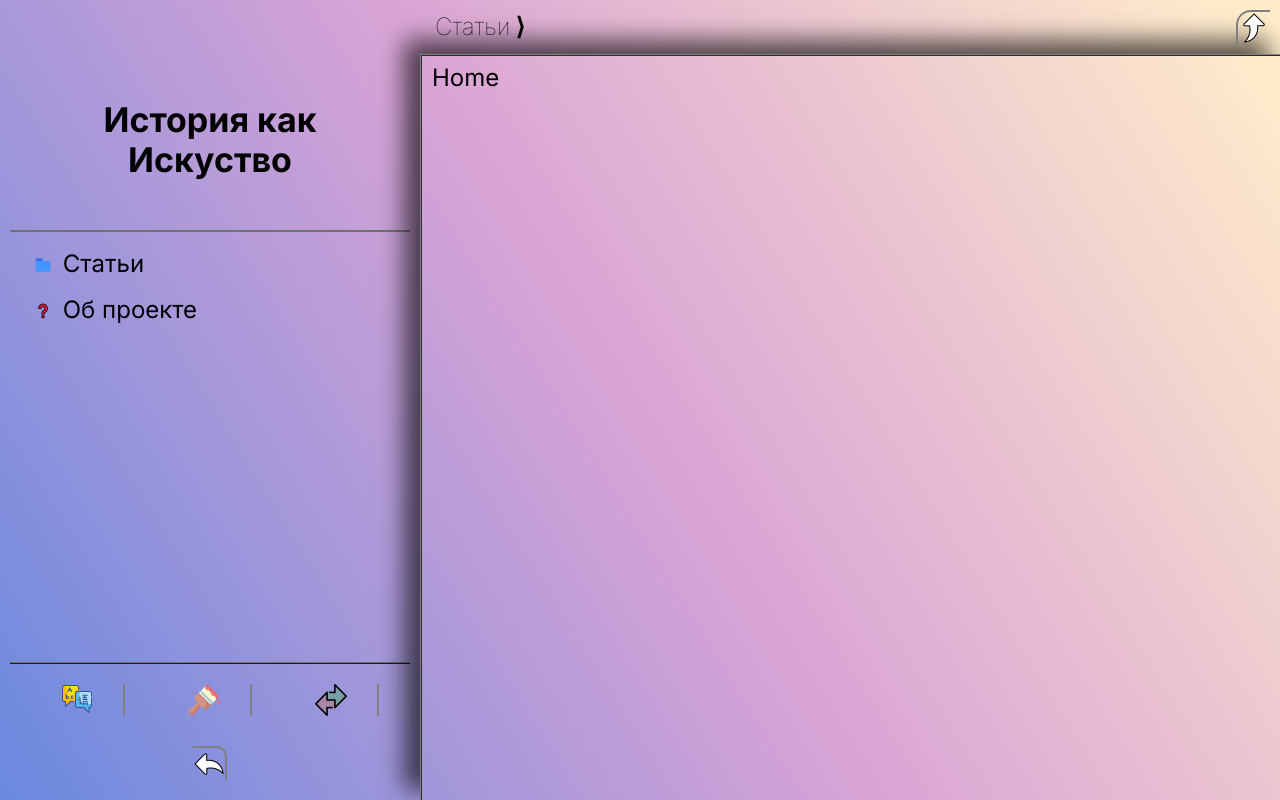
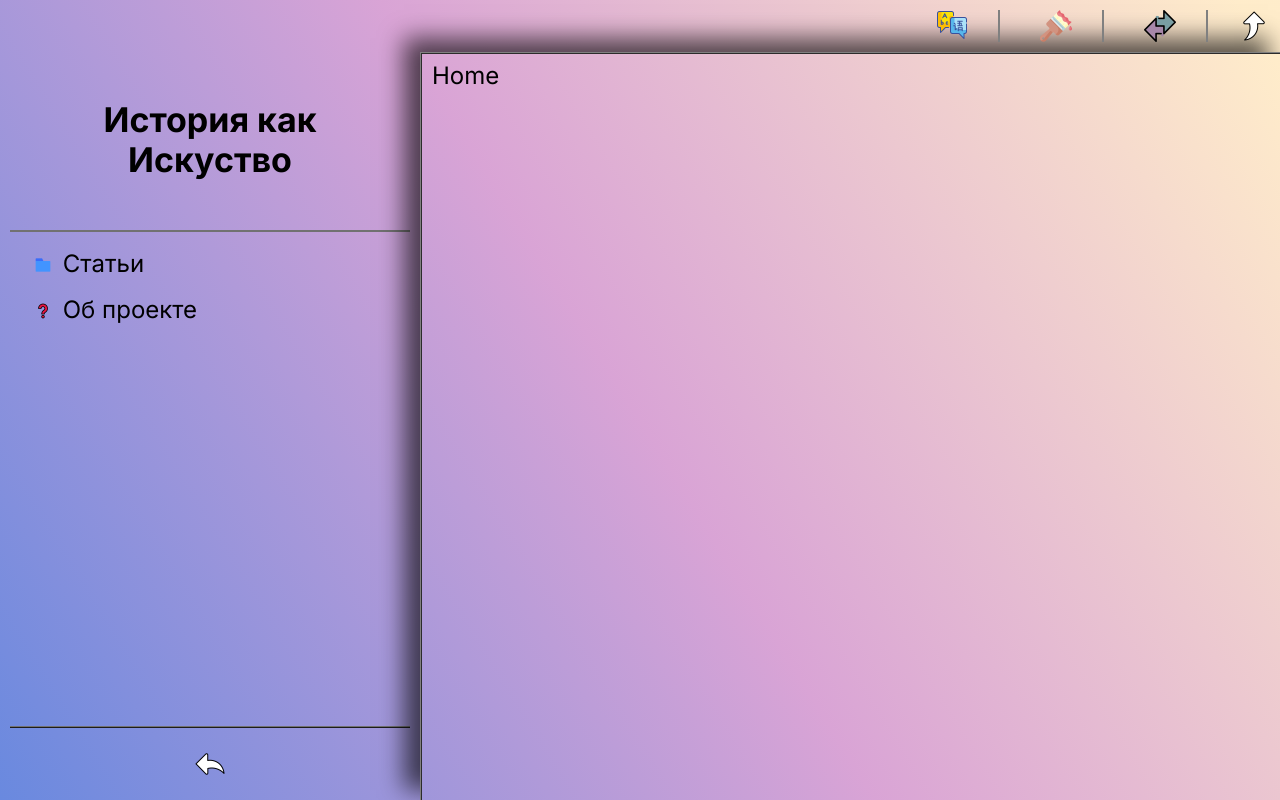
Before and after one commit to DmRafaule/TalesOfHumanity, a Django app: page / in a window 1280 px wide. Run offline with Django 4.2, Linux system fonts and the light colour scheme; data comes from the database, SQL or seed files in the repository; both versions use the stored data as it was after the commit.

Commit message:
Consider to remove 'Crumbs' Added more flexibility to buttons and they are move depends on resolution Also changed some file names

```diff
--- a/HistoryAsAnArt/Base/static/Base/css/base.css
+++ b/HistoryAsAnArt/Base/static/Base/css/base.css
@@ -3,6 +3,7 @@
 @import url(button.css);
 @import url(collapsingTree.css);
 @import url(navigation_path.css);
+@import url(debug.css);
 
 
 .wrapper{
@@ -100,6 +101,7 @@
 
 .navigation_footer{
     justify-content: space-around;
+	margin: 0px;
 }
 
 .navigation_footer__element{
--- a/HistoryAsAnArt/Base/static/Base/css/button.css
+++ b/HistoryAsAnArt/Base/static/Base/css/button.css
@@ -7,19 +7,10 @@
     bottom: inherit;
     transition: left 0.3s, bottom 0.3s;
     align-self: center;
-    border-top-right-radius: 30%;
-    border-top: 2px solid grey;
-    border-right: 2px solid grey;
     margin: 10px;
 }
 
 .navigation_footer__collapse_button--flip{
-    border-top-right-radius: 0px;
-    border-top: 0px solid grey;
-    border-right: 0px solid grey;
-    border-bottom-left-radius: 15px;
-    border-bottom: 2px solid grey;
-    border-left: 2px solid grey;
     transform: scale(-1);
 }
 
@@ -31,19 +22,10 @@
 
 .navigation_path__collapse_button{
     transition: top 0.5s;
-    border-bottom-left-radius: 15px;
-    border-bottom: 2px solid grey;
-    border-left: 2px solid grey;
     margin: 10px;
     transform: rotate(90deg);
 }
 .navigation_path__collapse_button--flip{
-    border-bottom-left-radius: 0px;
-    border-bottom: 0px solid grey;
-    border-left: 0px solid grey;
-    border-top-left-radius: 15px;
-    border-top: 2px solid grey;
-    border-left: 2px solid grey;
     transform: scale(-1)rotate(90deg) ;
 }
 .navigation_path__collapse_button--collapsed{
@@ -80,3 +62,21 @@
 .button > img:hover{
     scale: 1.5;
 }
+
+
+.button_simple{
+    cursor: pointer;
+}
+
+.button_simple:hover{
+}
+.button_simple > img{
+    width: 32px;
+    scale: 1;
+    z-index: 1;
+    transition: scale 0.5s;
+}
+
+.button_simple > img:hover{
+    scale: 1.5;
+}
--- a/HistoryAsAnArt/Base/static/Base/css/navigation_path.css
+++ b/HistoryAsAnArt/Base/static/Base/css/navigation_path.css
@@ -3,11 +3,11 @@
 }
 
 .navigation_path{
-    height: fit-content;
+    max-height: min-content;
     padding-left: 10px;
     overflow: hidden;
     transition: height 0.5s, padding-left 0.5s;
-	justify-content: space-between;
+	justify-content: right;
 }
 
 .navigation_path--hide{
@@ -18,12 +18,13 @@
 .navigation_path__text{
     font-weight: 100;
     align-self: center;
-	max-width: 50%;
+	width: 100%;
     overflow: hidden;
 }
 
 .navigation_path__text_element{
-
+	max-height: 32px;
+	overflow:hidden;
 }
 
 .navigation_path__text_element > p{
--- a/HistoryAsAnArt/Base/static/Base/js/base.js
+++ b/HistoryAsAnArt/Base/static/Base/js/base.js
@@ -85,12 +85,25 @@ function InitSite(){
     ResizeSite()
 }
 
+function MoveFooterButtonsToNavigation(){
+	let footer = document.querySelector(".navigation_footer")
+	let brother = document.querySelector(".navigation_body")
+	brother.insertAdjacentElement('afterend',footer)
+}
+
+function MoveFooterButtonsToTopPane(){
+	let footer = document.querySelector(".navigation_footer")
+	let brother = document.querySelector(".navigation_path__text")
+	brother.insertAdjacentElement('afterend',footer)
+}
+
 function ResizeSite(){
     if (window.innerWidth < 710 ){
         isNavigationCollapsed = true;
         isNavigationPathCollapsed = true;
         isMobile = true
         collapseNavigationPath.style.display = 'none'
+		MoveFooterButtonsToNavigation()
         CollapseAll()
     }
     else{
@@ -98,6 +111,7 @@ function ResizeSite(){
         isNavigationPathCollapsed = false;
         isMobile = false
         collapseNavigationPath.style.display = 'block'
+		MoveFooterButtonsToTopPane()
         RiseAll()
     }
 }
--- a/HistoryAsAnArt/Base/static/Base/js/collapsingTree.js
+++ b/HistoryAsAnArt/Base/static/Base/js/base_server.js
@@ -1,8 +1,7 @@
 let togglers = document.getElementsByClassName("collapsing_tree__toggler_header");
-
+let pathList = []
 
 function ClickOnToggler(){
-	UpdateNavigationPath($(this).attr("data-catname"))
 	var parent_name = "Статьи"
 	catid = $(this).attr("data-catid");
 	// I found out this solution more easy to implement. Essentially we just looking for parent with the same attribute
@@ -35,9 +34,7 @@ function ClickOnToggler(){
 	});
 }
 
-function UpdateNavigationPath(name){
 
-}
 
 $(document).ready(function(){
 	$(".collapsing_tree__toggler_header").one("click",ClickOnToggler);
--- a/HistoryAsAnArt/Base/templates/Base/base.html
+++ b/HistoryAsAnArt/Base/templates/Base/base.html
@@ -22,7 +22,7 @@
                 <div id="articles" class="navigation_body__element container__column--margins">
                     <!-- START Collapsing tree root -->
                     <div class="collapsing_tree">
-                        {% for category in categories%}
+                        {% for category in categories %}
                             {% if category.name == "Статьи" %}
                             <div class="collapsing_tree__toggler">
 								<div id="collapsing_tree__toggler_header_{{category.id}}" class="collapsing_tree__toggler_header collapsing_tree__element" data-catid="{{category.id}}" data-catname="{{category.name}}">
@@ -41,6 +41,16 @@
                     <img class="collapsing_tree__side_image" src="{% static 'Base/img/question.png' %}" alt="question mark">
                     <span><a href="{% url 'about' %}">Об проекте</a></span>
                 </div>
+            </div>
+			<!-- Place to paste navigation_footer -->
+            <!--Button to collapse navigation element (on side)-->
+            <div id="navigation_footer__collapse_button" class="button_simple navigation_footer__collapse_button container__row--margins ">
+                <img src="{% static 'Base/img/collapse.png' %}" alt="Collapse to left arrow">
+            </div>
+        </div>
+        <div id="navigation_path__container" class="column_container row_container_element__expanding">
+            <div id="navigation_path" class="navigation_path row_container column_container_element ">
+                <div id="navigation_path__text" class="navigation_path__text row_container row_container_element__expanding  container__row--margins">
 				</div>
 				<div class="navigation_footer row_container column_container_element container__column--margins container--paddings ">
 					<div id="navigation_footer__language_switcher" class="button navigation_footer__element row_container_element container__row--margins">
@@ -72,25 +82,8 @@
 						<img src="{% static 'Base/img/maximize.png' %}" alt="Maximize viewer">
 					</div>
 				</div>
-            <!--Button to collapse navigation element (on side)-->
-            <div id="navigation_footer__collapse_button" class="button navigation_footer__collapse_button container__row--margins ">
-                <img src="{% static 'Base/img/collapse.png' %}" alt="Collapse to left arrow">
-            </div>
-        </div>
-        <div id="navigation_path__container" class="column_container row_container_element__expanding">
-            <div id="navigation_path" class="navigation_path row_container column_container_element ">
-                <div class="navigation_path__text row_container row_container_element__expanding  container__row--margins">
-					{% block navigation_path %}
-					<div class="navigation_path__text_element row_container">
-						<p>
-						Статьи
-						</p>
-						<b>⟩</b>
-					</div>
-					{% endblock %}
-				</div>
                 <!--Button to collapse navigation_path element(on top)-->
-                <div id="navigation_path__collapse_button" class="button navigation_path__collapse_button">
+                <div id="navigation_path__collapse_button" class="button_simple navigation_path__collapse_button">
                     <img src="{% static 'Base/img/collapse.png' %}" alt="Collapse to top arrow">
                 </div>
             </div>
@@ -111,7 +104,7 @@
         const csrftoken = document.querySelector('[name=csrfmiddlewaretoken]').value;
     </script>
     <script src="{% static 'Base/js/base.js' %}"></script>
-    <script src="{% static 'Base/js/collapsingTree.js' %}"></script>
+    <script src="{% static 'Base/js/base_server.js' %}"></script>
     <!-- Block of code for apps scripts-->
     {% block script_block %}
     {% endblock %}
--- a/HistoryAsAnArt/Base/urls.py
+++ b/HistoryAsAnArt/Base/urls.py
@@ -1,5 +1,5 @@
 from django.urls import path
-from .views import home, about, navigation, navigationPath
+from .views import home, about, navigation
 
 
 urlpatterns = [
@@ -7,6 +7,4 @@ urlpatterns = [
     path('about/', about, name='about'),
     path('navigation/', navigation, name='navigation'),
     path('about/navigation/', navigation, name='about_navigation'),
-    path('navigationPath/', navigationPath, name='navigationPath'),
-    path('about/navigationPath/', navigationPath, name='navigationPath'),
 ]
--- a/HistoryAsAnArt/Base/views.py
+++ b/HistoryAsAnArt/Base/views.py
@@ -27,11 +27,4 @@ def navigation(request):
         'articles': cat.articles.all(),
         'categories': cat.subcategories.all().exclude(name=cat_paren_name),
     }
-    return render(request, 'Base/collapsingTree.html', context)
-
-
-def navigationPath(request):
-    pathList = None
-    if request.method == 'POST':
-        pathList = request.POST['pathList']
-    return render(request, 'Base/navigationPath.html', {'pathList': pathList})
+    return render(request, 'Base/navigation.html', context)
```
Also changed, not shown: HistoryAsAnArt/Base/templates/Base/navigationPath.html (+9 -6 lines), HistoryAsAnArt/Base/templates/Base/testFolder.html (deleted, +0 -13 lines), HistoryAsAnArt/Base/templates/Base/navigation.html (renamed from HistoryAsAnArt/Base/templates/Base/collapsingTree.html), HistoryAsAnArt/db.sqlite3. Lines whose indentation alone changed are shown as unchanged.
